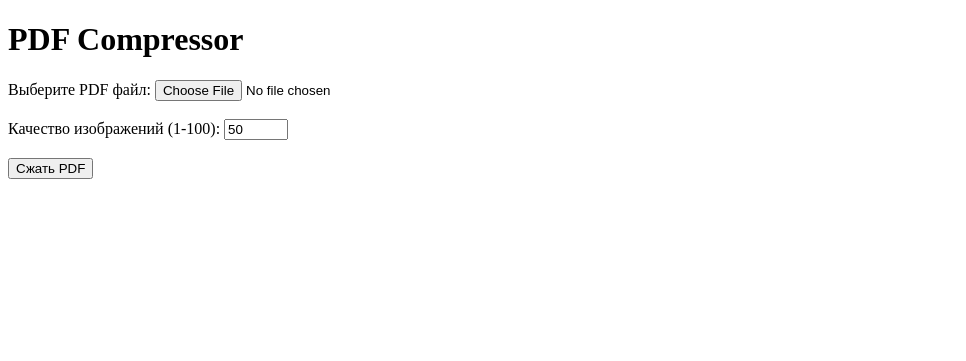
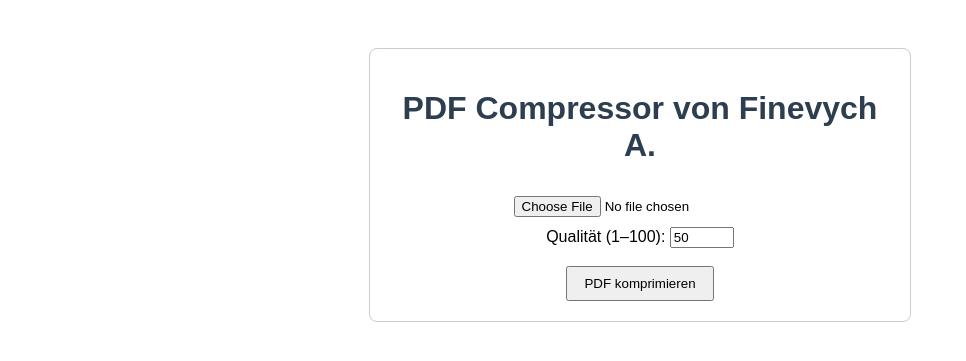
Before and after one commit to fin325/pdf-compressor-web, a Flask app: page / in a window 1280 px wide. Shown: the top 361 px of the page, without its empty margins (0-966 px from the left). Run offline with Flask 3, Linux system fonts and the light colour scheme.

Commit message:
Update index.html for German localization

```diff
--- a/templates/index.html
+++ b/templates/index.html
@@ -1,19 +1,27 @@
 <!DOCTYPE html>
-<html lang="ru">
+<html lang="de">
 <head>
     <meta charset="UTF-8">
-    <title>PDF Compressor</title>
+    <title>PDF Compressor von Finevych A.</title>
+    <style>
+        body { font-family: Arial, sans-serif; padding: 40px; text-align: center; }
+        input[type="file"] { margin: 10px 0; }
+        input[type="submit"] { padding: 8px 16px; }
+        .container { max-width: 500px; margin: auto; border: 1px solid #ccc; padding: 20px; border-radius: 8px; }
+        h1 { color: #2c3e50; }
+    </style>
 </head>
 <body>
-    <h1>PDF Compressor</h1>
-    <form method="POST" enctype="multipart/form-data">
-        <label>Выберите PDF файл:</label>
-        <input type="file" name="pdf_file" accept="application/pdf" required><br><br>
+    <div class="container">
+        <!-- Жёстко прописали заголовок, чтобы точно отображался -->
+        <h1>PDF Compressor von Finevych A.</h1>
 
-        <label>Качество изображений (1-100):</label>
-        <input type="number" name="quality" min="1" max="100" value="50"><br><br>
-
-        <button type="submit">Сжать PDF</button>
-    </form>
+        <form method="POST" enctype="multipart/form-data">
+            <input type="file" name="pdf_file" accept="application/pdf" required><br>
+            <label for="quality">Qualität (1–100):</label>
+            <input type="number" name="quality" min="1" max="100" value="50"><br><br>
+            <input type="submit" value="PDF komprimieren">
+        </form>
+    </div>
 </body>
 </html>
```
